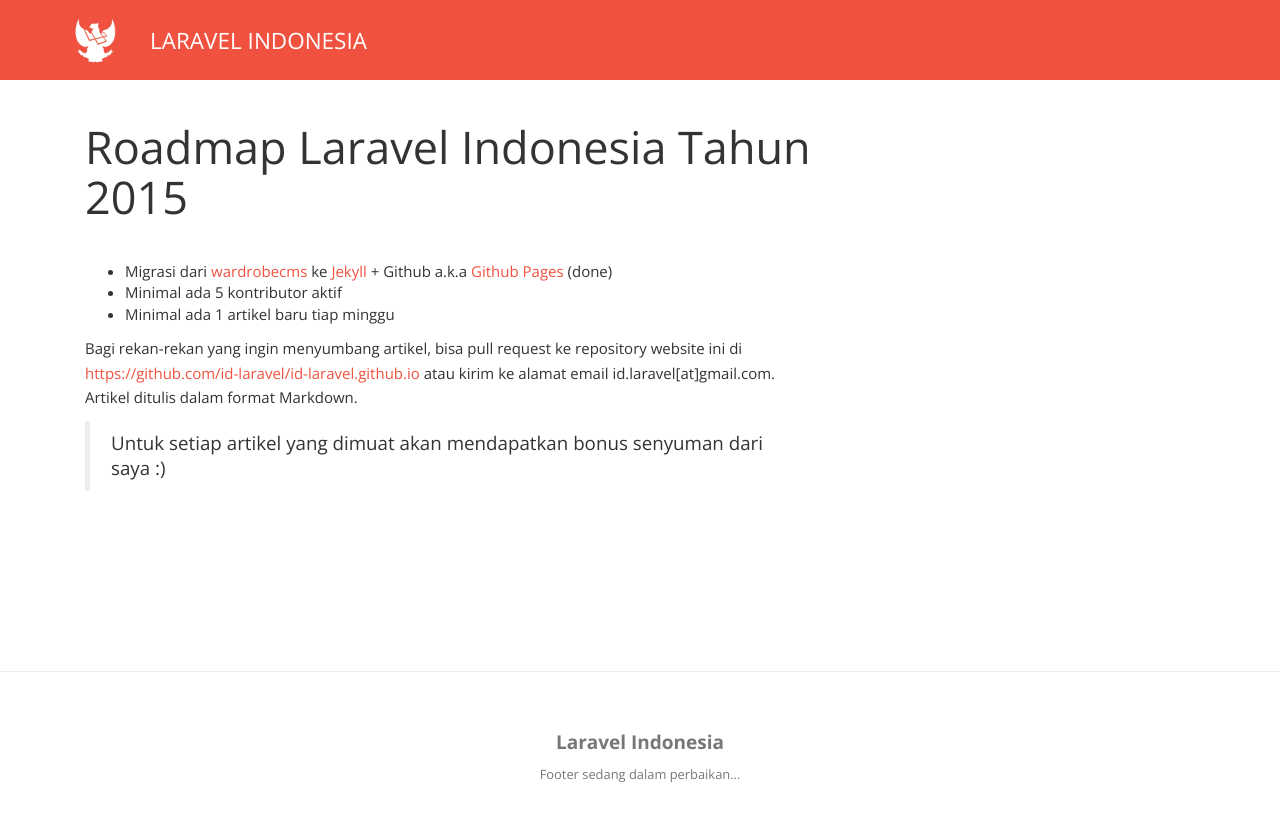
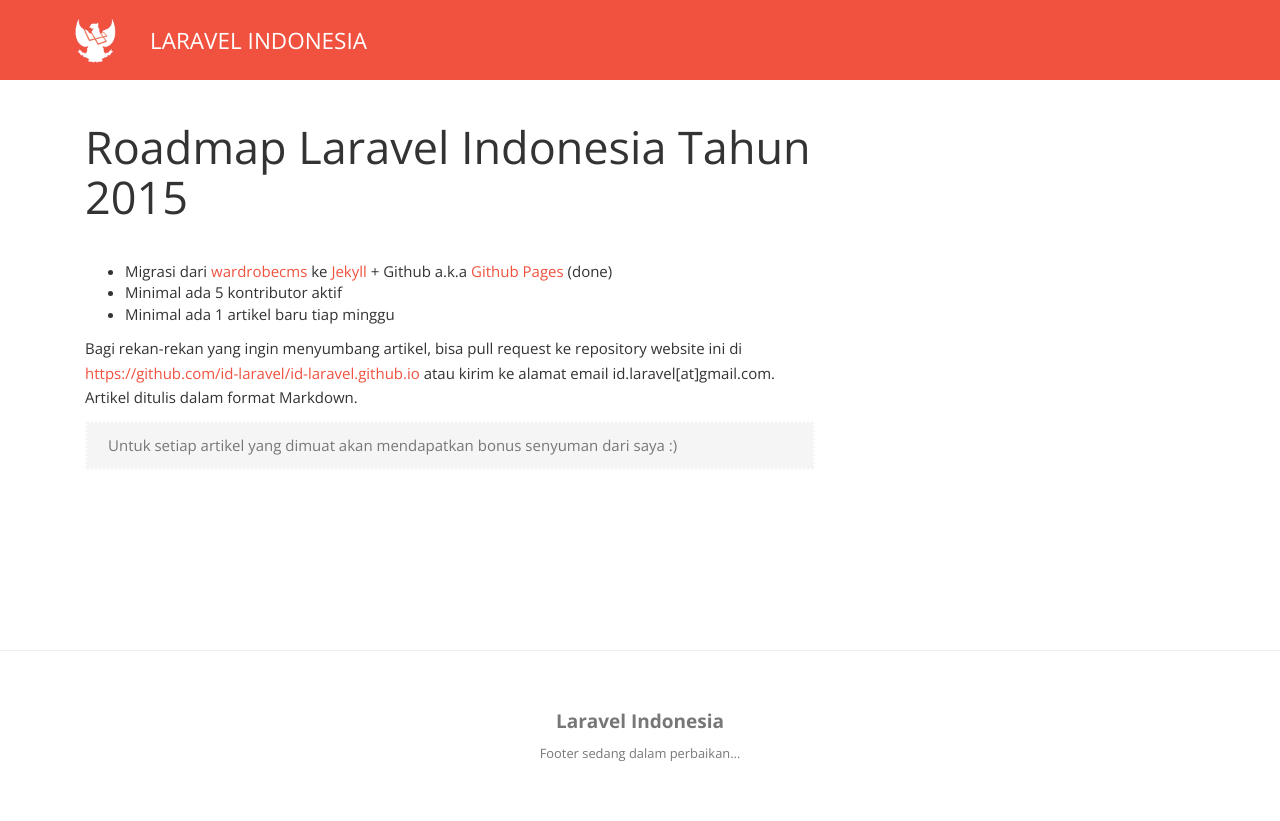
Before and after one commit to id-laravel/id-laravel.github.io, a Jekyll site: the page built from _posts/2015-02-24-roadmap-laravel-indonesia-2015.md, in a window 1280 px wide. Shown: the top 821 px of the page. Built offline with Jekyll 4.4.1, drawn with Linux system fonts in a browser that asks for light colours; nearby versions of some CDN libraries; comment, search, counter and statistics services are not loaded.

Commit message:
styling blockquote

```diff
--- a/public/css/app.css
+++ b/public/css/app.css
@@ -3822,3 +3822,9 @@
 h4 {
   margin: 20px 0 10px;
 }
+blockquote {
+  font-size: 15px;
+  background-color: #f5f5f5;
+  color: #777777;
+  border: 2px dotted #fff;
+}
```
Also changed, not shown: _assets/less/app/app.less (+7 -0 lines), public/css/app.min.css.
